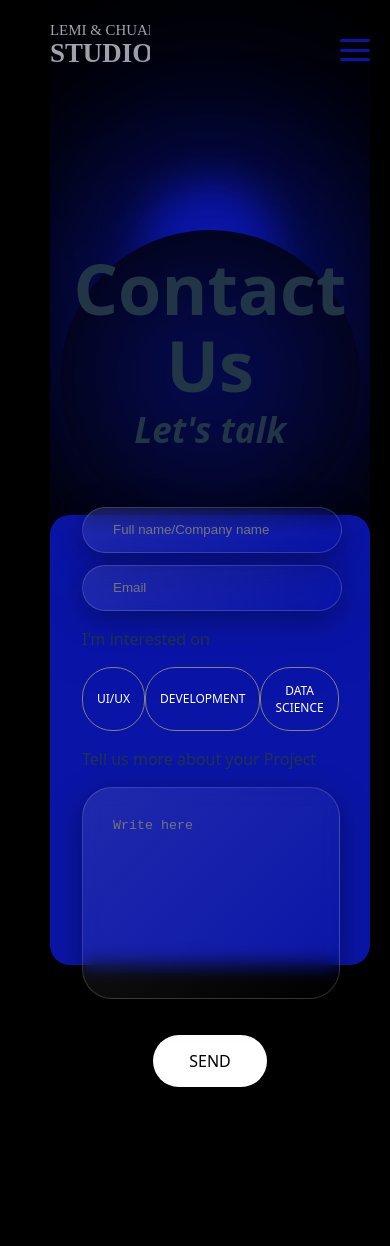
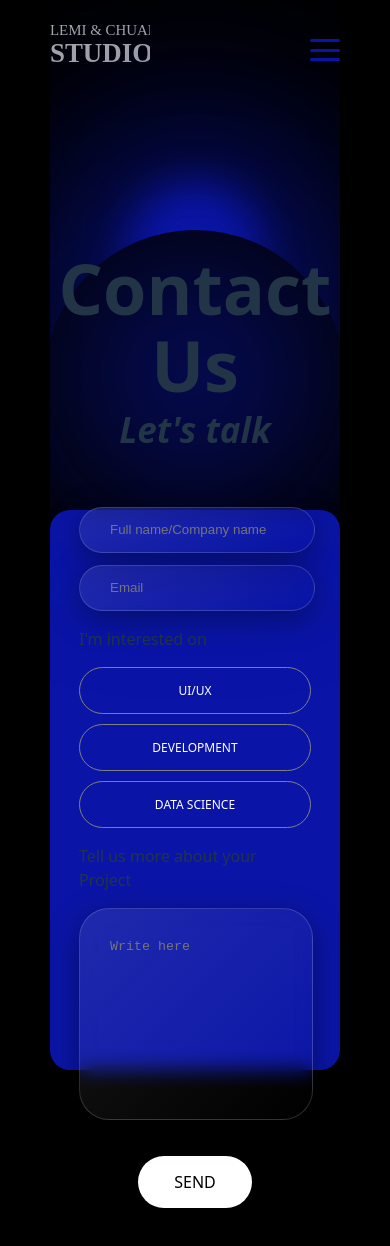
Before and after one commit to L3m1K0uad10/LemiandChuan-STUDIO, a React (Vite) app: page /contact-us in a window 390 px wide. Shown: the top 1246 px of the page. Built offline with nearby package versions, Linux system fonts and the light colour scheme.

Commit message:
updated file - homepage completed

```diff
--- a/src/styles/Responsive.css
+++ b/src/styles/Responsive.css
@@ -141,6 +141,23 @@
     .white-box {
         margin-top: 0px;
     }
+    body {
+        min-width: unset;
+        min-height: unset;
+    }
+}
+@media (max-width: 405px) {
+    .homepage-hero-section h3 {
+        text-align: center;
+        margin-top: 100px;
+    }
+    .service-tags-container {
+        flex-direction: column;
+        margin-left: unset;
+    }
+    .white-box {
+        text-align: center;
+    }
 }
 
 
@@ -212,6 +229,18 @@
         align-items: center;
         gap: 30px;
     }
+}
+@media (max-width: 500px) {
+    .service-btn-container div {
+        flex-direction: column;
+        gap: 10px;
+    }
+    .blue-rectangle-layer-2 {
+        height: 560px;
+        top: 790px;
+    }
+}
+@media (max-width: 447px) {
 }
 
 
```
